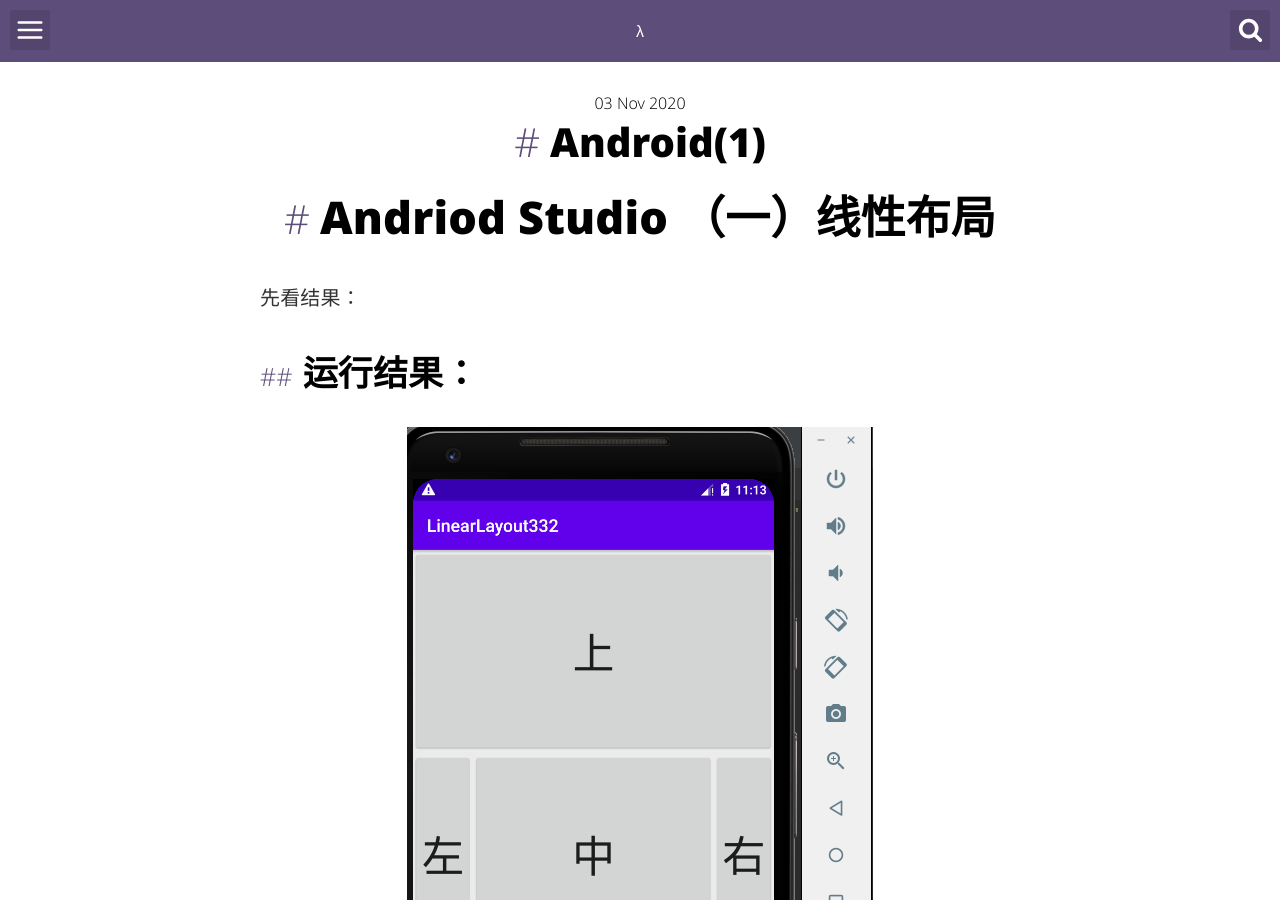
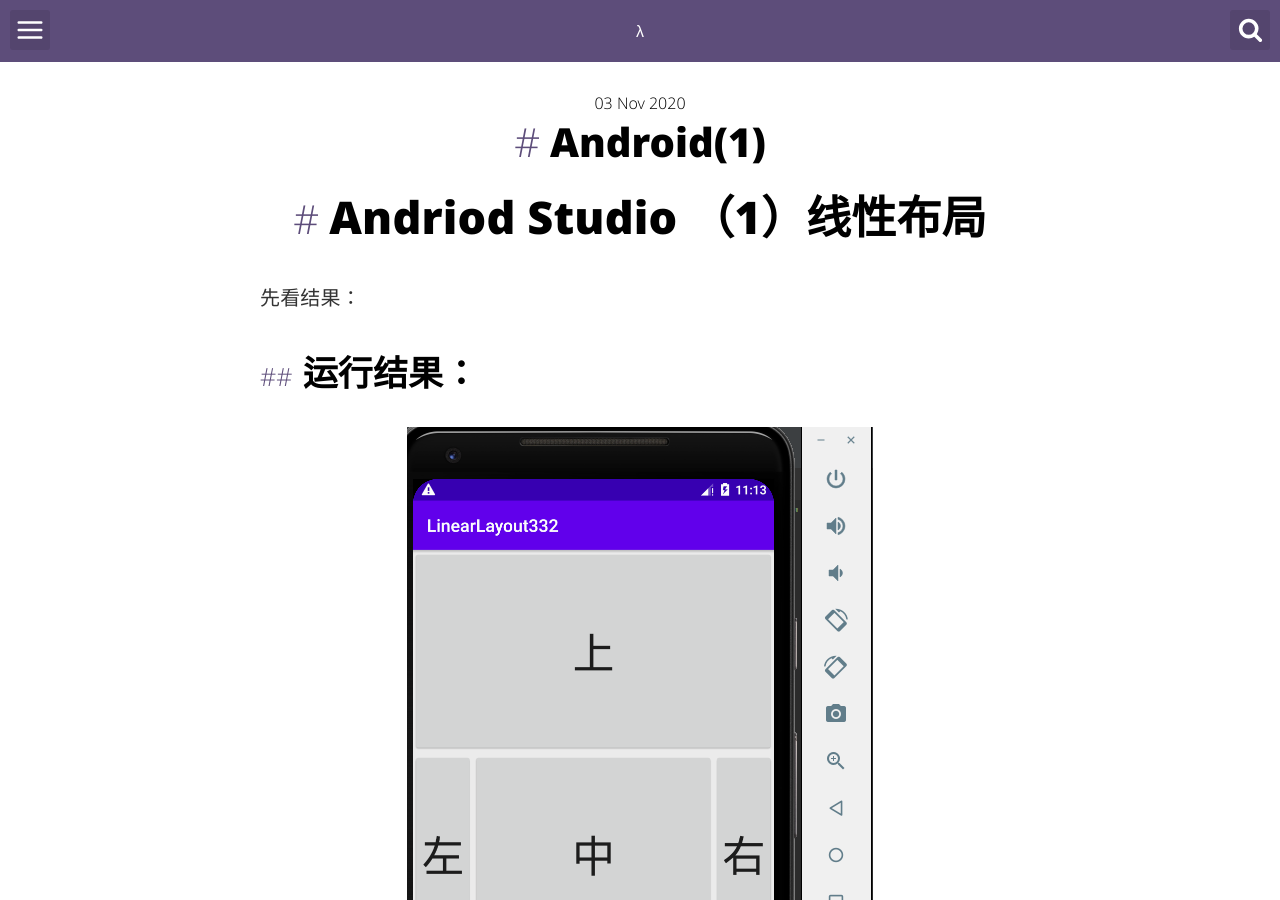
Before and after one commit to Yoland-svg/Yoland-svg.github.io, a Jekyll site: the page built from _posts/2020-11-3-Android(1).md, in a window 1280 px wide and 900 px high. Built offline with Jekyll 4.4.1, drawn with Linux system fonts in a browser that asks for light colours; our own code applies the rules of GitHub Pages for plain Markdown files; comment, search, counter and statistics services are not loaded.

Commit message:
Update 2020-11-3-Android(1).md

```diff
--- a/_posts/2020-11-3-Android(1).md
+++ b/_posts/2020-11-3-Android(1).md
@@ -1,4 +1,4 @@
-# Andriod Studio （一）线性布局
+# Andriod Studio （1）线性布局
 
 先看结果：
 
```
